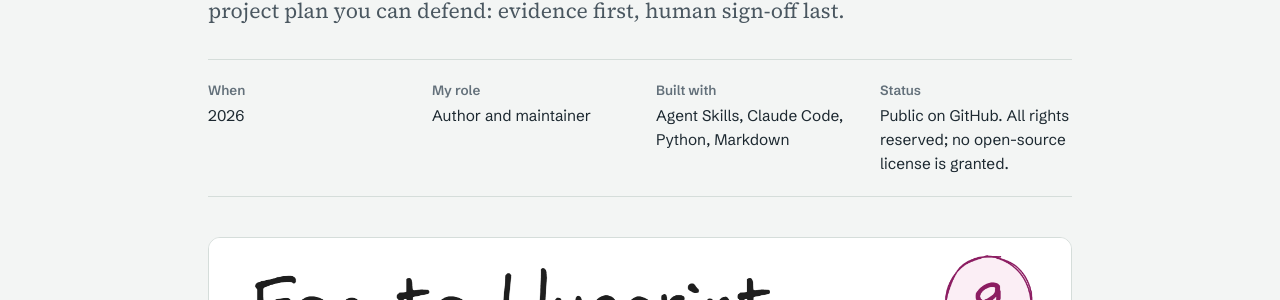
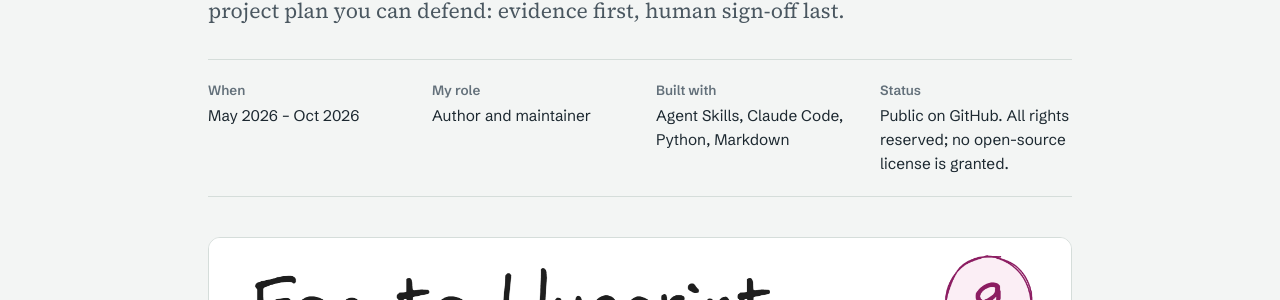
Before and after one commit to sys0507/sys0507.github.io, a Jekyll site: the page built from _projects/fde-research.md, in a window 1280 px wide and 900 px high. Shown: the part 285-585 px from the top of the window. Built offline with Jekyll 4.4.1, drawn with Linux system fonts in a browser that asks for light colours.

Commit message:
FDE Research: move to first project, period May 2026 – Oct 2026
Co-Authored-By: Claude Sonnet 5.5 <noreply@anthropic.com>

```diff
--- a/_projects/fde-research.md
+++ b/_projects/fde-research.md
@@ -2,9 +2,9 @@
 title: "FDE Research"
 description: "Nine agent skills behind one entry that turn a vague enterprise AI request into research findings, a business proposal, a technical design and a delivery plan with quotation."
 lede: "Nine agent skills behind one entry point that turn a vague enterprise AI request into a project plan you can defend: evidence first, human sign-off last."
-order: 4
+order: 1
 channel: code
-period: "2026"
+period: "May 2026 – Oct 2026"
 role: "Author and maintainer"
 keywords: [Enterprise AI]
 stack: [Agent Skills, Claude Code, Python, Markdown]
```
Also changed, not shown: _projects/fullchain-dev-skills.md (+1 -1 lines), _projects/ngs-workflow-assistant.md (+1 -1 lines), _projects/tcr-pathology-classifier.md (+1 -1 lines).
